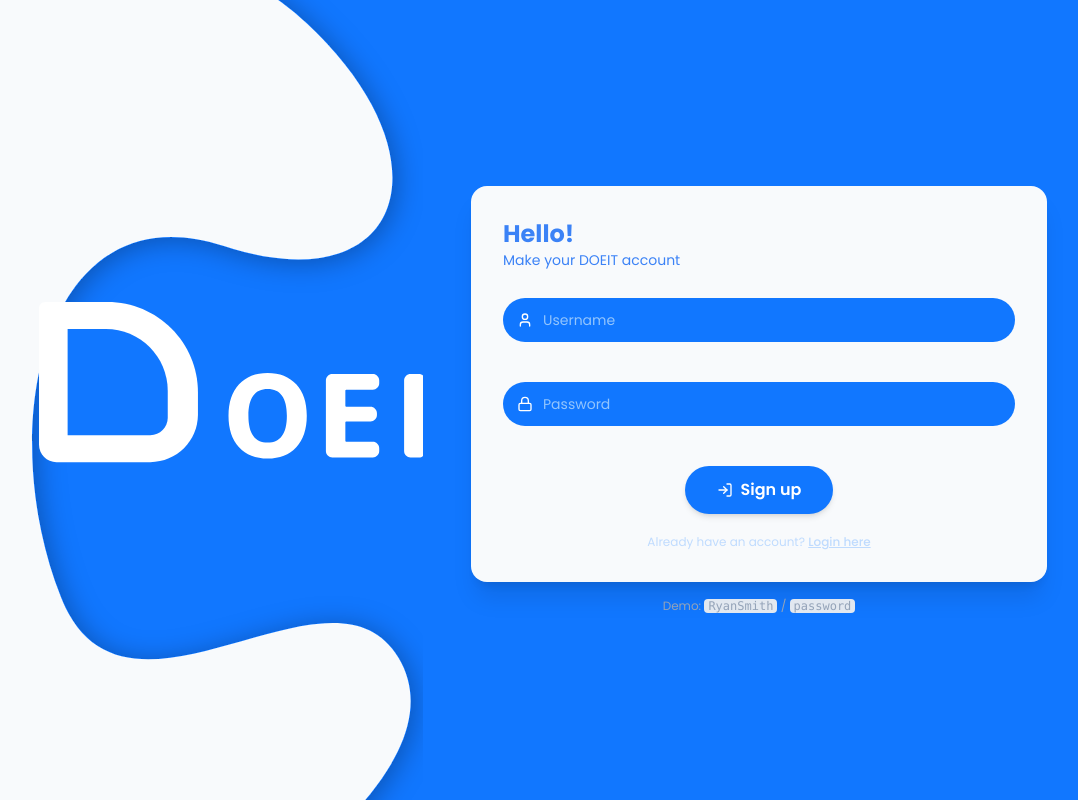
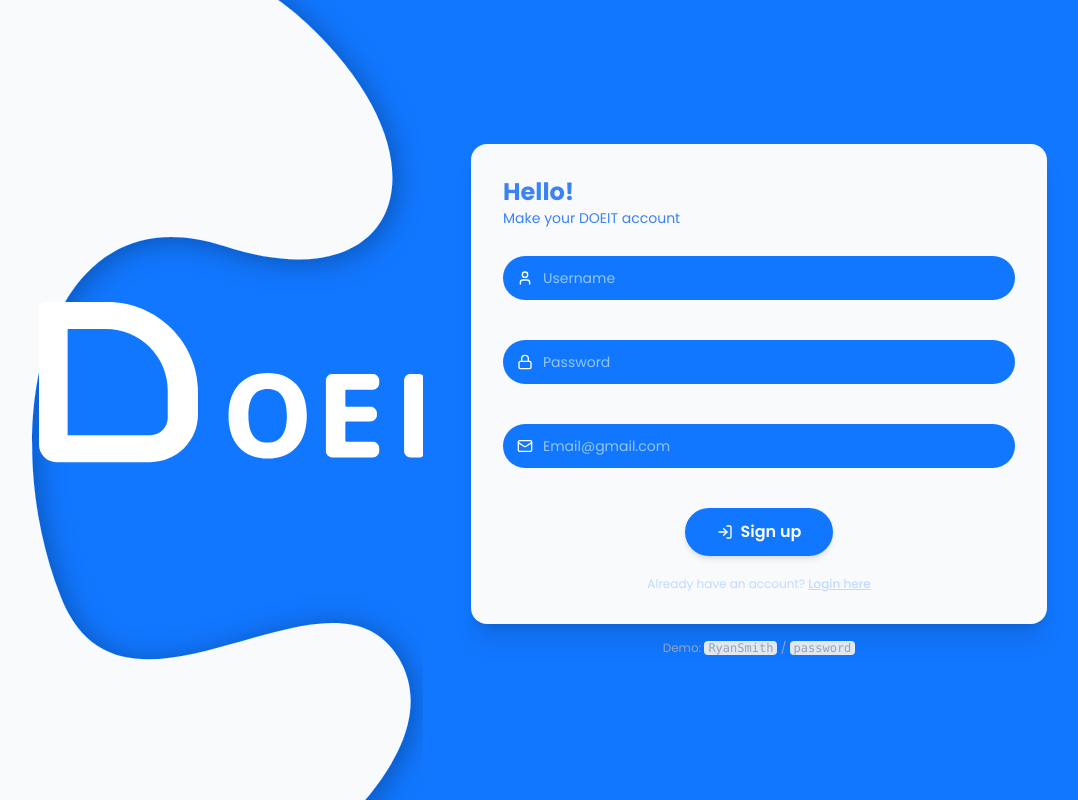
Before and after one commit to Gabriel28-main/DOEIT_Your-Digital-Finance-Manager, a Next.js app in the folder doeit-frontend/: page /signup in a window 1280 px wide. Shown: the whole page, without its empty margins (185-1263 px from the left). Built offline with nearby package versions, Linux system fonts and the light colour scheme.

Commit message:
fix balanced logo in profile and added gmail to signup

```diff
--- a/doeit-frontend/app/profile/page.tsx
+++ b/doeit-frontend/app/profile/page.tsx
@@ -1,5 +1,5 @@
 'use client'
-import { TrendingUp, TrendingDown, RefreshCw } from 'lucide-react'
+import { TrendingUp, TrendingDown, PieChart } from 'lucide-react'
 import StatCard from '@/components/ui/StatCard'
 import Avatar from '@/components/ui/Avatar'
 import { useApp, calcStats, formatRupiah } from '@/lib/AppContext'
@@ -26,7 +26,7 @@ export default function ProfilePage() {
       </div>
 
       <div className="grid grid-cols-1 md:grid-cols-3 gap-20">
-        <StatCard label="Balance"  value={balanceDisplay}       icon={<RefreshCw size={12} />}   variant="blue" />
+        <StatCard label="Balance"  value={balanceDisplay}       icon={<PieChart size={12} />}   variant="blue" />
         <StatCard label="Income"   value={formatRupiah(income)} icon={<TrendingUp size={12} />} />
         <StatCard label="Expenses" value={formatRupiah(expense)}icon={<TrendingDown size={12} />} />
       </div>
--- a/doeit-frontend/app/signup/page.tsx
+++ b/doeit-frontend/app/signup/page.tsx
@@ -2,7 +2,7 @@
 import Link from 'next/link'
 import { useState } from 'react'
 import { useRouter } from 'next/navigation'
-import { User, Lock, LogIn } from 'lucide-react'
+import { User, Lock, LogIn, Mail } from 'lucide-react'
 import DoeitLogo from '@/components/ui/DoeitLogo2'
 
 function BlobShape() {
@@ -44,22 +44,22 @@ function BlobShape() {
 
 export default function SignPage() {
   const router = useRouter()
-  const [form, setForm] = useState({ username: '', password: '' })
+  const [form, setForm] = useState({ username: '', password: '', email: '' })
   const [error, setError] = useState('')
 
   const inputClass =
     "w-full bg-[#1177FF] rounded-3xl pl-10 pr-4 py-3 text-sm text-white placeholder:text-blue-300 focus:outline-none focus:ring-2 focus:ring-white/50 transition-all"
 
-  const handleChange = (field: 'username' | 'password', value: string) => {
+  const handleChange = (field: 'username' | 'password' | 'email', value: string) => {
     setForm(prev => ({ ...prev, [field]: value }))
     setError('')
   }
 
   const handleSubmit = (e: React.FormEvent<HTMLFormElement>) => {
     e.preventDefault()
-    const { username, password } = form
-    if (!username || !password) return setError('Please fill in all fields.')
-    if (username === 'RyanSmith' && password === 'password') {
+    const { username, password, email } = form
+    if (!username || !password || !email) return setError('Please fill in all fields.')
+    if (username === 'RyanSmith' && password === 'password' && email === 'ryansmith@gmail.com') {
       router.push('/dashboard')
     } else {
       setError('Invalid username or password.')
@@ -97,6 +97,12 @@ export default function SignPage() {
                   onChange={e => handleChange('password', e.target.value)} className={inputClass} />
               </div>
 
+              <div className="relative">
+                <Mail size={16} className="absolute left-3.5 top-1/2 -translate-y-1/2 text-white-400" />
+                <input type="email" placeholder="Email@gmail.com" value={form.email}
+                  onChange={e => handleChange('email', e.target.value)} className={inputClass} />
+              </div>
+
               {error && (
                 <p className="text-red-200 text-xs bg-red-500/20 rounded-lg px-3 py-2">{error}</p>
               )}
```
